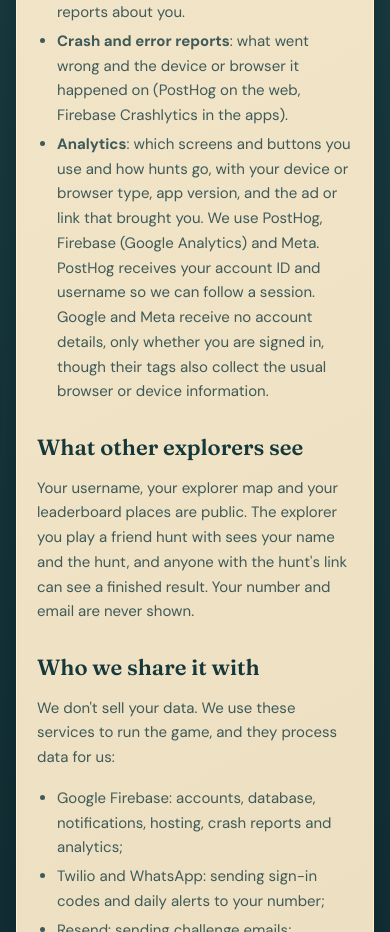
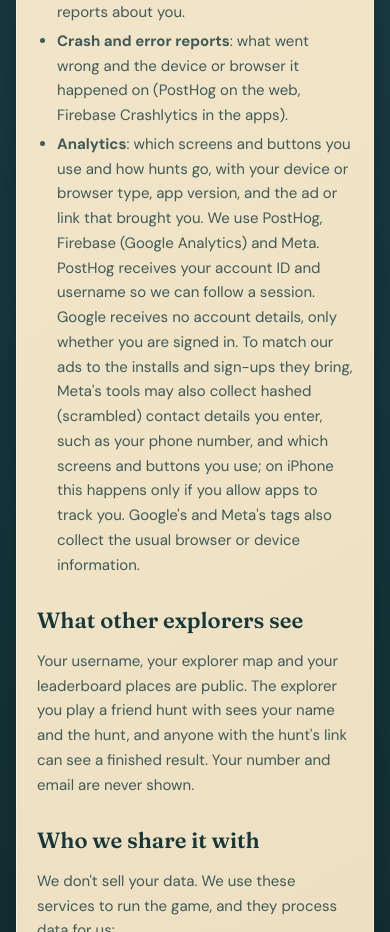
Before and after one commit to rohittp0/treasure, a website: page public/privacy.html in a window 390 px wide. Shown: the part 1005-1937 px from the top of the page. Drawn offline with Linux system fonts and the light colour scheme.

Commit message:
docs(privacy): Meta advanced matching in the apps
Meta's tools may collect hashed contact details and screen usage to match ads to
installs and sign-ups; on iPhone only with tracking allowed.

Co-Authored-By: Claude Opus 5.5 <noreply@anthropic.com>

```diff
--- a/public/privacy.html
+++ b/public/privacy.html
@@ -51,7 +51,7 @@
         <li><strong>Notification tokens</strong> for your browser or device, if you allow notifications.</li>
         <li><strong>Reports and blocks</strong> you make, and reports about you.</li>
         <li><strong>Crash and error reports</strong>: what went wrong and the device or browser it happened on (PostHog on the web, Firebase Crashlytics in the apps).</li>
-        <li><strong>Analytics</strong>: which screens and buttons you use and how hunts go, with your device or browser type, app version, and the ad or link that brought you. We use PostHog, Firebase (Google Analytics) and Meta. PostHog receives your account ID and username so we can follow a session. Google and Meta receive no account details, only whether you are signed in, though their tags also collect the usual browser or device information.</li>
+        <li><strong>Analytics</strong>: which screens and buttons you use and how hunts go, with your device or browser type, app version, and the ad or link that brought you. We use PostHog, Firebase (Google Analytics) and Meta. PostHog receives your account ID and username so we can follow a session. Google receives no account details, only whether you are signed in. To match our ads to the installs and sign-ups they bring, Meta's tools may also collect hashed (scrambled) contact details you enter, such as your phone number, and which screens and buttons you use; on iPhone this happens only if you allow apps to track you. Google's and Meta's tags also collect the usual browser or device information.</li>
       </ul>
 
       <h2>What other explorers see</h2>
```
